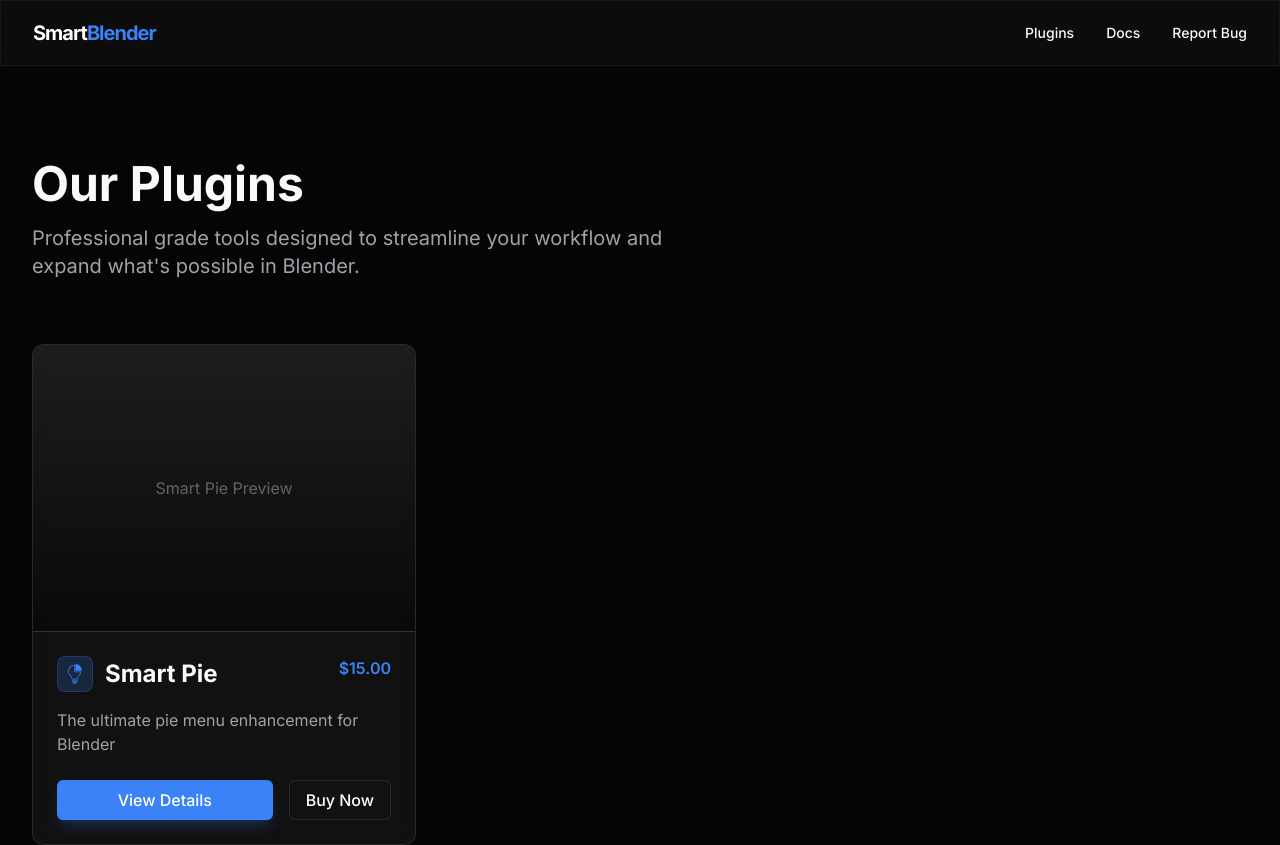
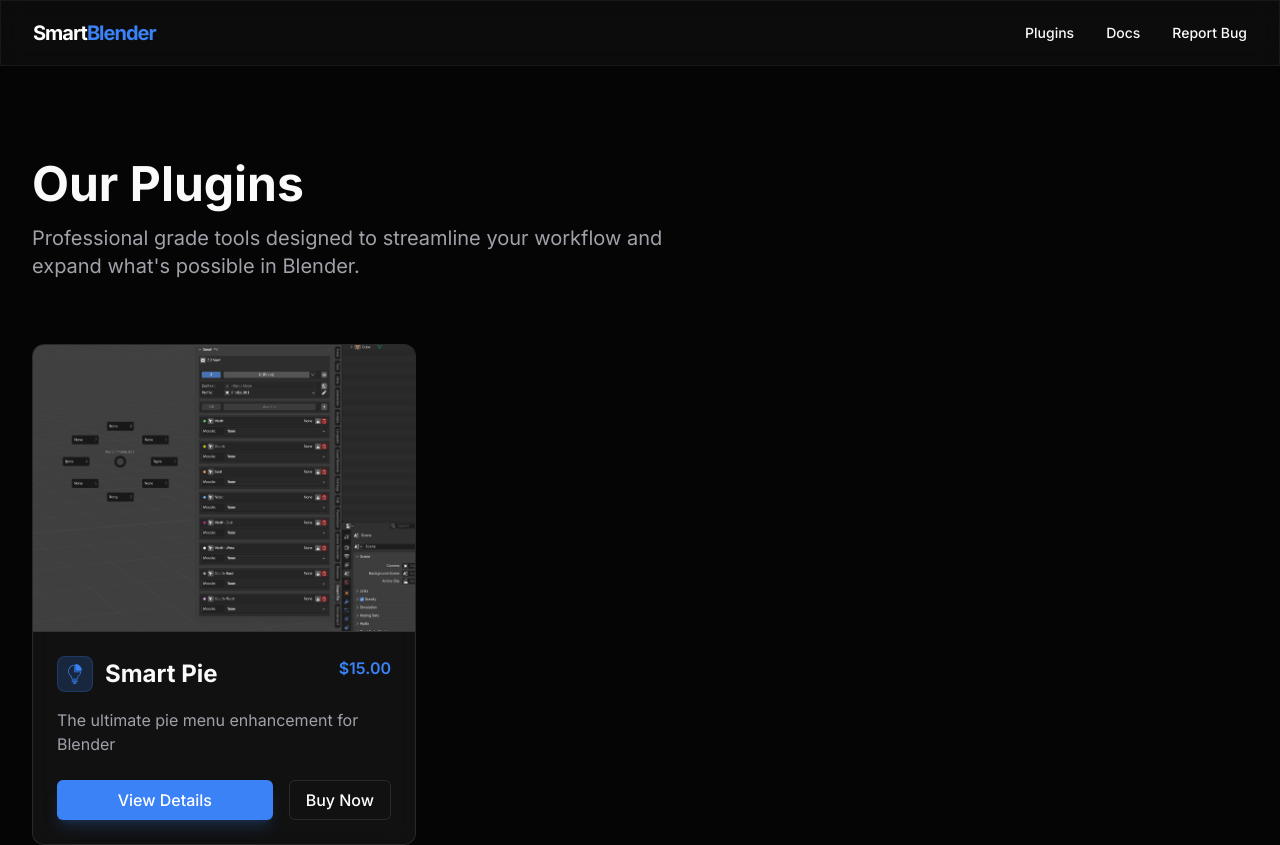
Before and after one commit to bluetoolsio/website-bluetools, a Next.js app: page /website-smartblender/plugins in a window 1280 px wide. Shown: the top 845 px of the page. Built offline with nearby package versions, Linux system fonts and the light colour scheme.

Commit message:
Add Smart Pie preview image

```diff
--- a/src/app/plugins/page.tsx
+++ b/src/app/plugins/page.tsx
@@ -3,7 +3,10 @@
 import { Card } from "@/components/ui/Card";
 import { Button } from "@/components/ui/Button";
 import Link from "next/link";
+import Image from "next/image";
 import { SmartPieLabel } from "@/components/brand/SmartPieLabel";
+
+const assetBasePath = "/website-smartblender";
 
 export const metadata = {
   title: "Plugins | Smartblender.io",
@@ -26,10 +29,18 @@
         {plugins.map((plugin, index) => (
           <FadeIn key={plugin.id} direction="up" delay={index * 0.1}>
             <Card className="flex flex-col h-full hoverEffect={true}">
-              {/* Image Placeholder */}
               <div className="aspect-[4/3] bg-white/5 border-b border-white/10 relative overflow-hidden flex items-center justify-center">
-                <div className="absolute inset-0 bg-gradient-to-t from-background/80 to-transparent z-10" />
-                <span className="text-muted-foreground z-0">{plugin.name} Preview</span>
+                {plugin.previewImage ? (
+                  <Image
+                    src={`${assetBasePath}${plugin.previewImage}`}
+                    alt={`${plugin.name} preview`}
+                    width={1724}
+                    height={1160}
+                    className="h-full w-full object-cover"
+                  />
+                ) : (
+                  <span className="text-muted-foreground">{plugin.name} Preview</span>
+                )}
               </div>
 
               <div className="p-6 flex flex-col flex-grow">
--- a/src/data/plugins.ts
+++ b/src/data/plugins.ts
@@ -16,6 +16,7 @@
   features: PluginFeature[];
   heroVideo?: string;
   heroImage?: string;
+  previewImage?: string;
   purchaseLinks: {
     superhive: string;
     gumroad: string;
@@ -34,6 +35,7 @@
     version: '1.2.0',
     lastUpdated: 'October 2026',
     heroImage: '/plugins/smart-pie/hero.jpg',
+    previewImage: '/plugins/smart-pie/preview.png',
     heroVideo: '', // Optional video
     purchaseLinks: {
       superhive: 'https://superhivemarket.com/products/smart-pie-menus',
```
Also changed, not shown: public/plugins/smart-pie/preview.png (added).
